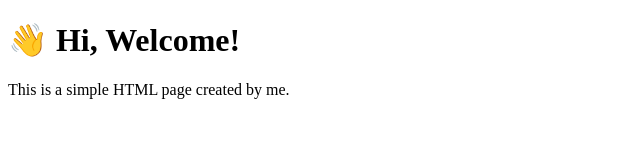
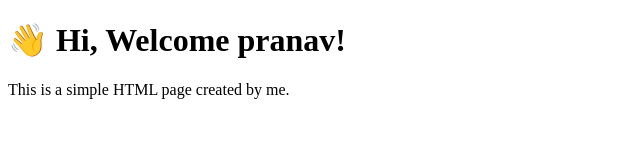
Before and after one commit to SahilGole1201/jenkins_demo, a plain HTML site: page index.html in a window 1280 px wide. Shown: the whole page, without its empty margins (0-640 px from the left). Drawn offline with Linux system fonts and the light colour scheme.

Commit message:
Update index.html

```diff
--- a/index.html
+++ b/index.html
@@ -2,7 +2,7 @@
 <html>
   <head><title>Hi Page</title></head>
   <body>
-    <h1>👋 Hi, Welcome!</h1>
+    <h1>👋 Hi, Welcome pranav!</h1>
     <p>This is a simple HTML page created by me.</p>
   </body>
 </html>
```
